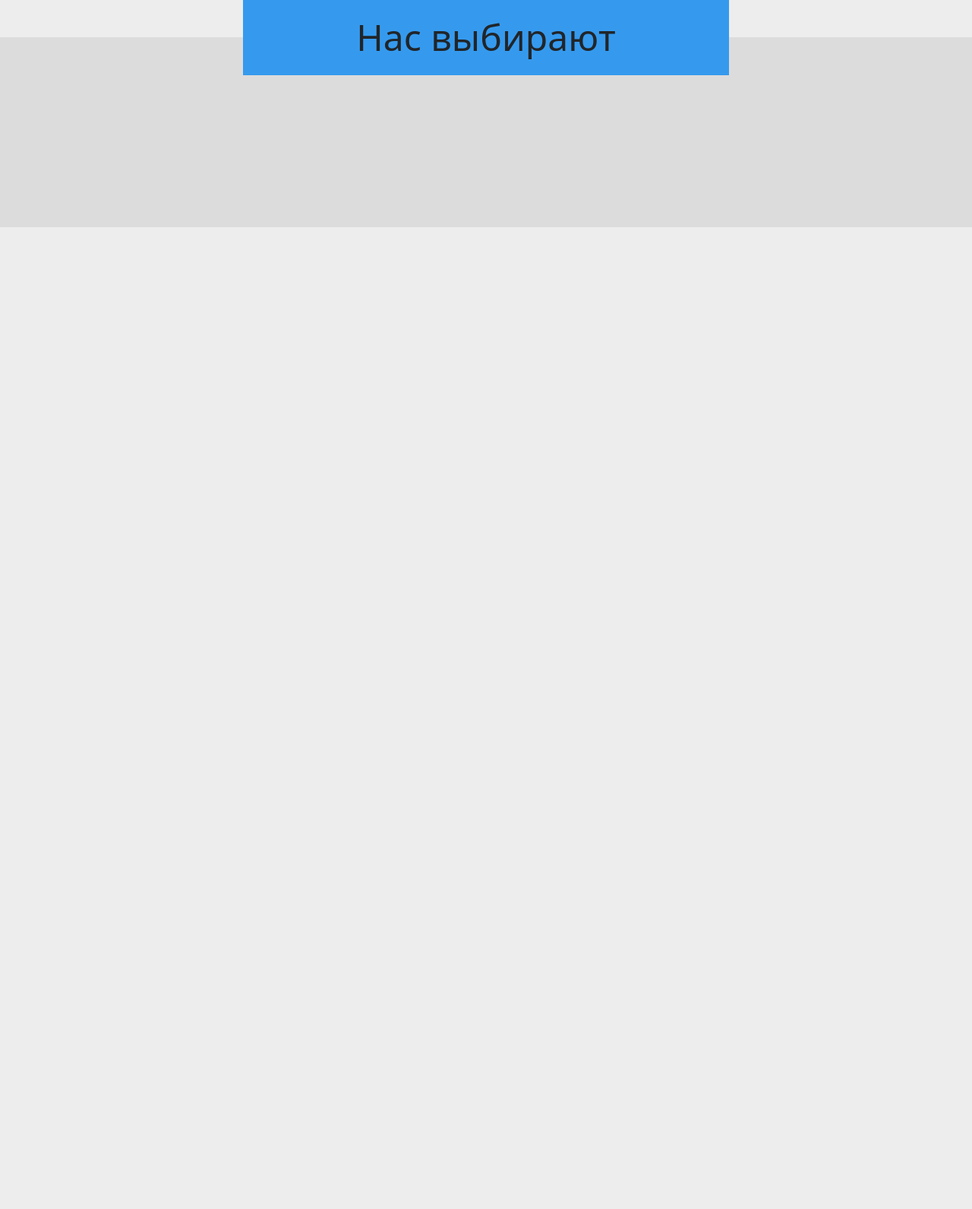
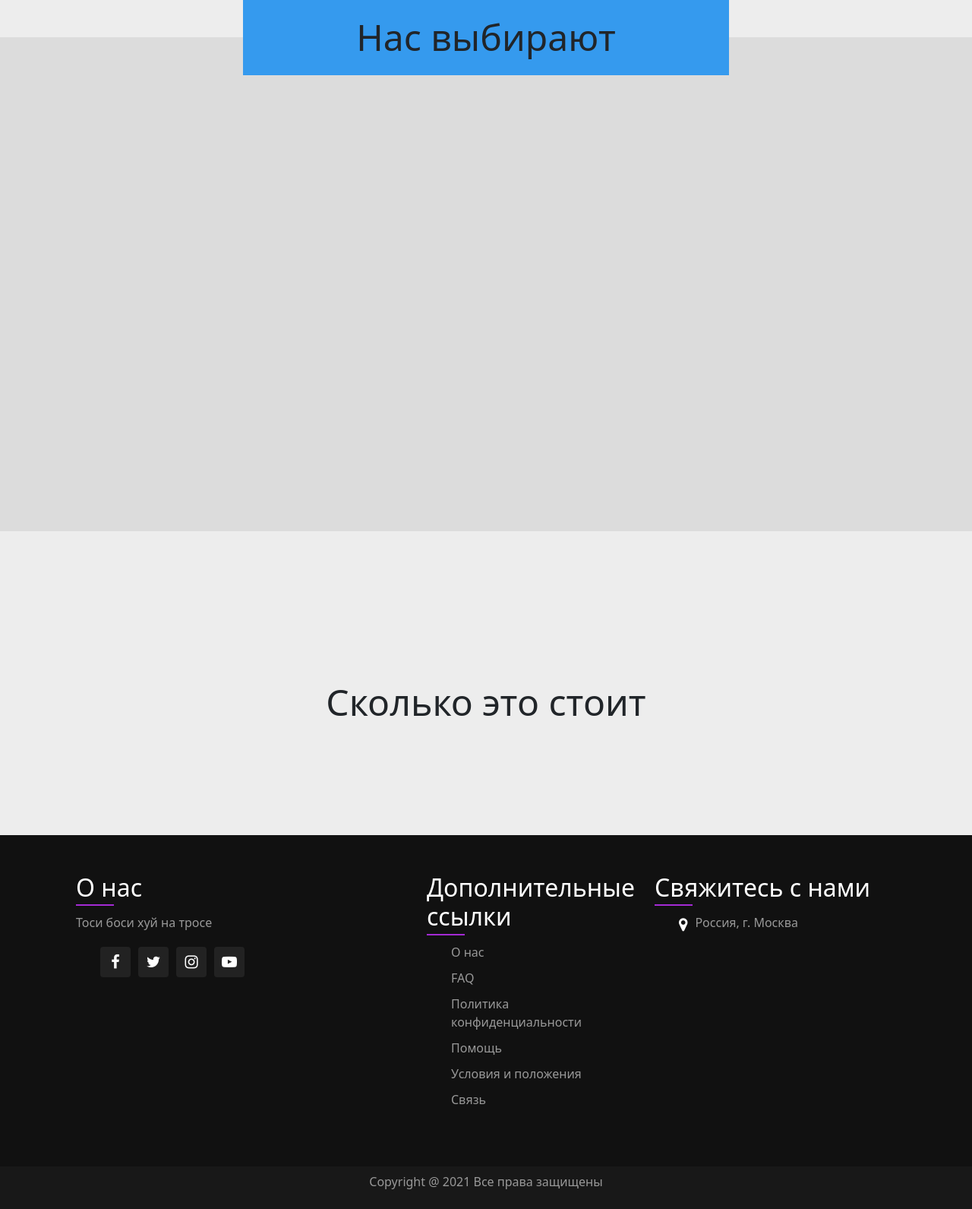
Before and after one commit to JohnnyConstantin/AlfaLab, a Django app: page / in a window 1280 px wide. Shown: the part 1251-2842 px from the top of the page at 76% size. Before the commit the page ends 1550 px from the top, so only its background shows below. Run offline with Django 3.2, Linux system fonts and the light colour scheme; some libraries are stand-ins or nearby versions.

Commit message:
Footer and structure

```diff
--- a/AlfaLab/static/css/index.css
+++ b/AlfaLab/static/css/index.css
@@ -159,3 +159,166 @@ section{
         max-width: 540px;
     }
 }
+
+.carousel-fff{
+    display: flex;
+    margin: 0 auto;
+    align-items: center;
+    justify-content: center;
+    width: 50%;
+    height: 400px;
+}
+
+.price{
+    display: flex;
+    margin: 0 auto;
+    align-items: center;
+    justify-content: center;
+    width: 50%;
+    height: 400px;
+}
+
+.price  span{
+    font-size: 3rem;
+}
+
+footer{
+    position: relative;
+    width: 100%;
+    height:  auto;
+    padding: 50px 100px;
+    background: #111;
+    display: flex;
+    justify-content: space-between;
+    flex-wrap: wrap;
+}
+
+footer .f-container{
+    width: 100%;
+    display: flex;
+    justify-content: space-between;
+    flex-wrap: wrap;
+    flex-direction: row;
+}
+
+footer .f-container .sec{
+    margin-right: 30px;
+}
+
+footer .f-container .sec.aboutus{
+    width: 40%;
+}
+
+footer .f-container h2{
+    position: relative;
+    color: #fff;
+    font-weight: 500;
+    margin-bottom: 15px;
+
+}
+
+footer .f-container h2:before{
+    content: '';
+    position: absolute;
+    bottom: -5px;
+    left: 0;
+    width: 50px;
+    height: 2px;
+    background: #a42ad4;
+}
+
+footer p{
+    color: #999;
+}
+
+.sci{
+    margin-top: 20px;
+    display: flex;
+}
+
+.sci li{
+    list-style: none;
+}
+
+.sci li a{
+    display: inline-block;
+    width: 40px;
+    height: 40px;
+    background: #222;
+    display: flex;
+    justify-content: center;
+    align-items: center;
+    margin-right: 10px;
+    text-decoration: none;
+    border-radius: 4px;
+}
+
+.sci li a:hover{
+   background: #a42ad4;
+}
+
+.sci li a .fa{
+    color: #fff;
+    font-size: 20px;
+}
+
+.quickLinks{
+    position: relative;
+    width: 25%;
+}
+
+.quickLinks ul li{
+    list-style: none;
+}
+
+.quickLinks ul li a{
+    color: #999;
+    text-decoration: none;
+    margin-bottom: 10px;
+    display: inline-block;
+}
+
+.quickLinks ul li a:hover{
+    color: #fff;
+}
+
+.contact{
+    width: calc(35% - 60px);
+    margin-right: 0 !important;
+}
+
+.contact .f-info{
+    position: relative;
+}
+
+.contact .f-info li {
+    display: flex;
+    margin-bottom: 16px;
+}
+
+.contact .f-info li span:nth-child(1){
+    color: #fff;
+    font-size: 20px;
+    margin-right: 10px;
+}
+
+.contact .f-info li span{
+    color: #999;
+}
+
+.contact .f-info li a{
+    color: #999;
+    text-decoration: none;
+}
+
+.contact .f-info li a:hover{
+    color: #fff;
+}
+
+.copyrightText{
+    width: 100%;
+    background: #181818;
+    padding: 8px 100px;
+    text-align: center;
+    color: #999;
+}
--- a/AlfaLab/templates/footer.html
+++ b/AlfaLab/templates/footer.html
@@ -1,21 +1,64 @@
-<div class="modal fade" id="testModal" tabindex="-1" role="dialog" aria-labelledby="modalLabel" aria-hidden="true">
-    <div class="modal-dialog" role="document">
-        <div class="modal-content">
-            <div class="modal-header">
-                <h5 class="modal-title" id="modalLabel">Информация</h5>
-                <button type="button" class="close" data-dismiss="modal" aria-label="Close">
-                    <span aria-hidden="true">&times;</span>
-                </button>
-            </div>
-            <div class="modal-body">
-            Hello World
-            </div>
-            <div class="modal-footer">
-                <button type="button" class="btn btn-secondary" data-dismiss="modal">Закрыть</button>
-            </div>
+
+<footer>
+    <div class="f-container">
+        <div class="sec aboutus">
+            <h2>О нас</h2>
+            <p>Тоси боси хуй на тросе </p>
+        <ul class="sci">
+            <li><a href="#"><i class="fa fa-facebook" aria-hidden="true"></i></a></li>
+            <li><a href="#"><i class="fa fa-twitter" aria-hidden="true"></i></a></li>
+            <li><a href="#"><i class="fa fa-instagram" aria-hidden="true"></i></a></li>
+            <li><a href="#"><i class="fa fa-youtube-play" aria-hidden="true"></i></a></li>
+        </ul>
         </div>
+        <div class="sec quickLinks">
+            <h2>Дополнительные ссылки</h2>
+            <ul>
+                <li><a href="#">О нас</a></li>
+                <li><a href="#">FAQ</a></li>
+                <li><a href="#">Политика конфиденциальности</a></li>
+                <li><a href="#">Помощь</a></li>
+                <li><a href="#">Условия и положения</a></li>
+                <li><a href="#">Связь</a></li>
+            </ul>
+        </div>
+
+        <div class="sec contact">
+            <h2>Свяжитесь с нами</h2>
+            <ul class="f-info">
+                <li>
+                    <span><i class="fa fa-map-marker" aria-hidden="true"></i></span>
+                    <span>Россия, г. Москва</span>
+                </li>
+            </ul>
+        </div>
+
     </div>
+</footer>
+
+<div class="copyrightText">
+    <p>Copyright @ 2021 Все права защищены</p>
 </div>
+
+
+{#<div class="modal fade" id="testModal" tabindex="-1" role="dialog" aria-labelledby="modalLabel" aria-hidden="true">#}
+{#    <div class="modal-dialog" role="document">#}
+{#        <div class="modal-content">#}
+{#            <div class="modal-header">#}
+{#                <h5 class="modal-title" id="modalLabel">Информация</h5>#}
+{#                <button type="button" class="close" data-dismiss="modal" aria-label="Close">#}
+{#                    <span aria-hidden="true">&times;</span>#}
+{#                </button>#}
+{#            </div>#}
+{#            <div class="modal-body">#}
+{#            Hello World#}
+{#            </div>#}
+{#            <div class="modal-footer">#}
+{#                <button type="button" class="btn btn-secondary" data-dismiss="modal">Закрыть</button>#}
+{#            </div>#}
+{#        </div>#}
+{#    </div>#}
+{#</div>#}
 
 {% load static %}
 <script src="{% static 'js/jquery-3.6.0.min.js' %}"></script>
--- a/AlfaLab/templates/index.html
+++ b/AlfaLab/templates/index.html
@@ -51,8 +51,16 @@
         </div>
     </div>
 
+    <div class="carousel-fff">
+
+    </div>
 </section>
 
+<section class="price">
+    <span>
+        Сколько это стоит
+    </span>
+</section>
 {#<section>#}
 {#    <div class="interest">#}
 {#        <div class="featured-carousel owl-carousel owl-loaded owl-drag">#}
```
